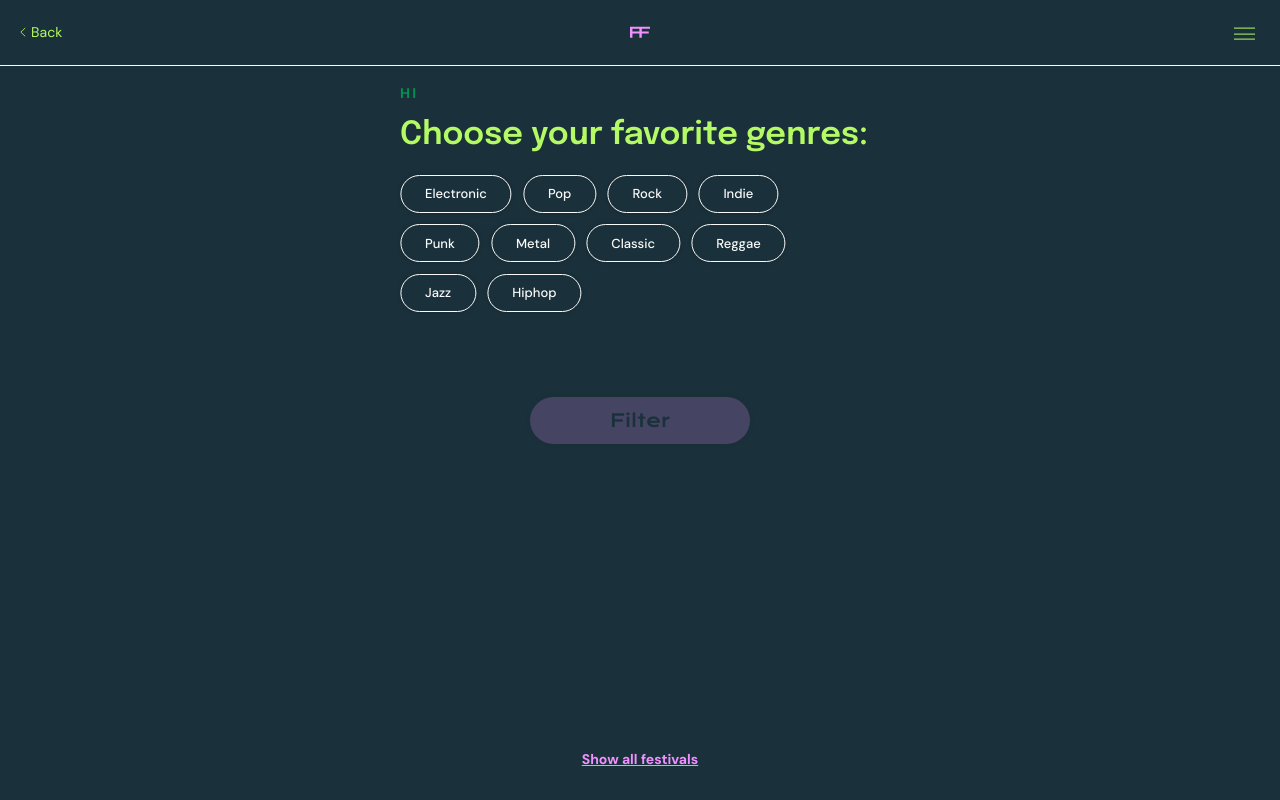
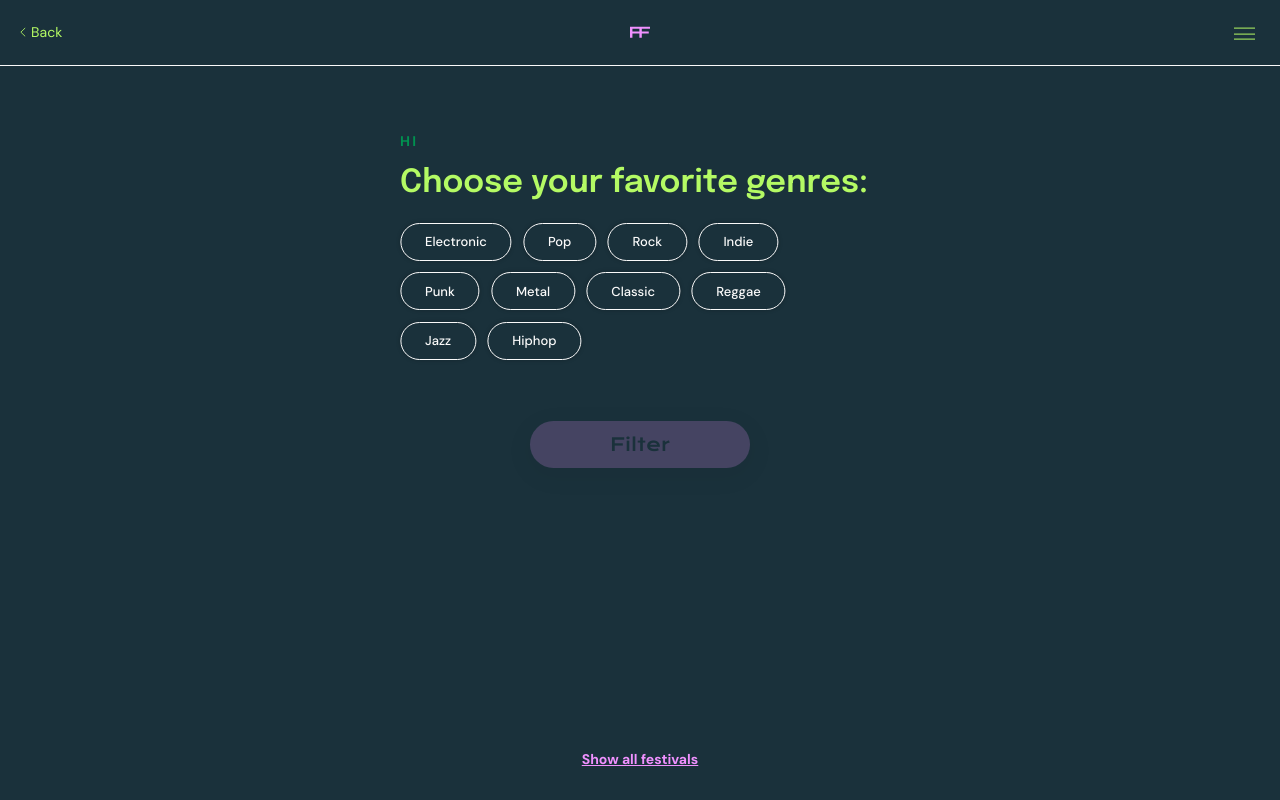
Before and after one commit to davidwobido/festival-filter, a React (Vite) app: page /filter in a window 1280 px wide. Built offline with nearby package versions, Linux system fonts and the light colour scheme.

Commit message:
:sparkles: Last spacing adjustment + small button animation

```diff
--- a/src/pages/Filter/FilterPage.module.css
+++ b/src/pages/Filter/FilterPage.module.css
@@ -1,11 +1,11 @@
 .wrapper {
   position: relative;
-  top: 4rem;
+  top: 7rem;
   padding: 1.25rem;
   display: grid;
   align-items: center;
   justify-items: center;
-  gap: 5rem;
+  gap: 3.5rem;
 }
 
 .content {
@@ -24,6 +24,13 @@
   composes: normal from "../../components/Buttons/Button.module.css";
   font-family: "Krona One", sans-serif;
   padding: 0.75rem 5rem;
+  box-shadow: 0 0.4rem 1.4rem 0.4rem rgb(0 0 0 / 20%);
+}
+
+.filterbutton:active {
+  background-color: #f4b2fe;
+  transform: translateY(0.07rem);
+  transition: 0.1s ease-in-out;
 }
 
 .inactive {
```
